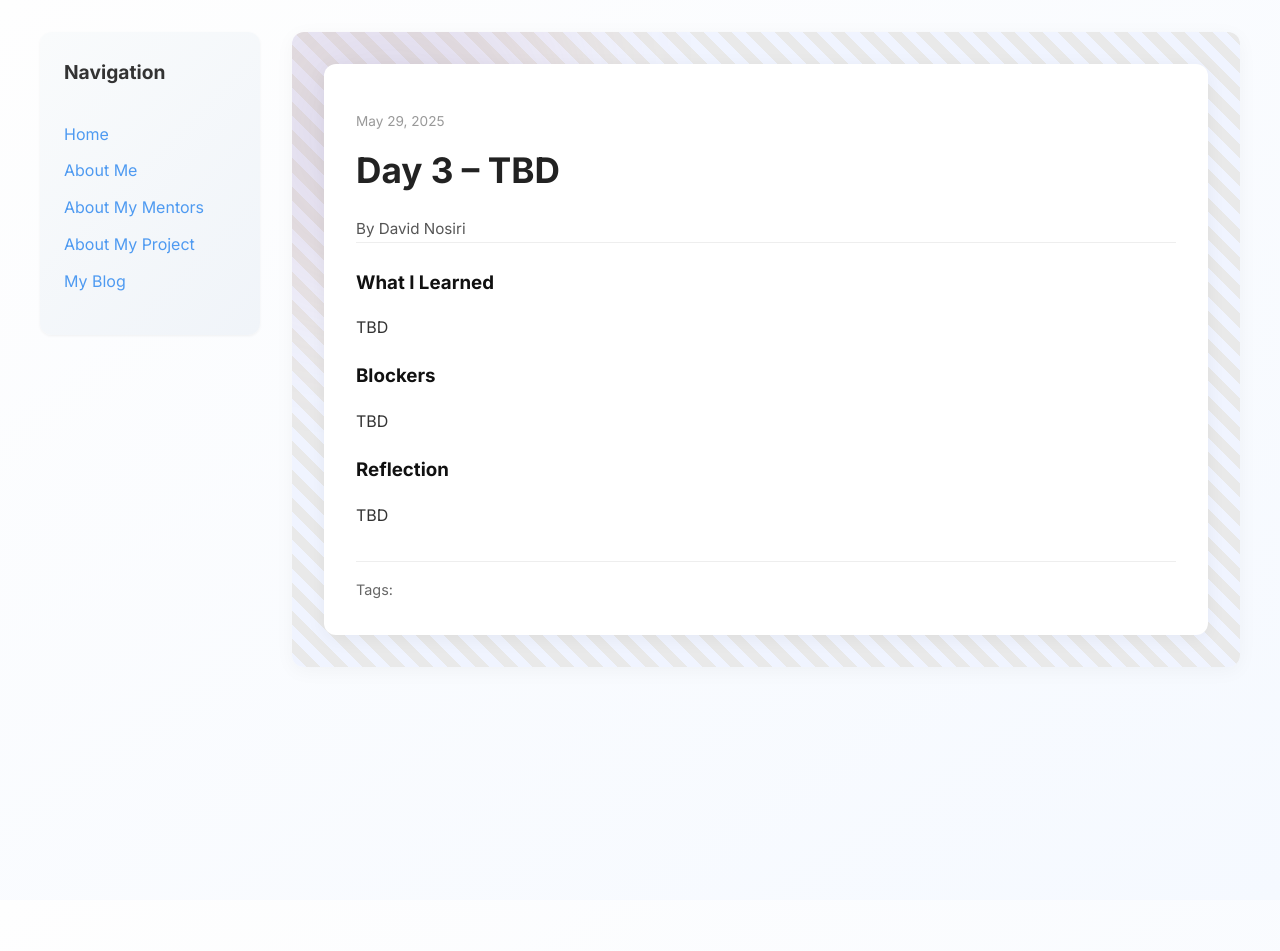
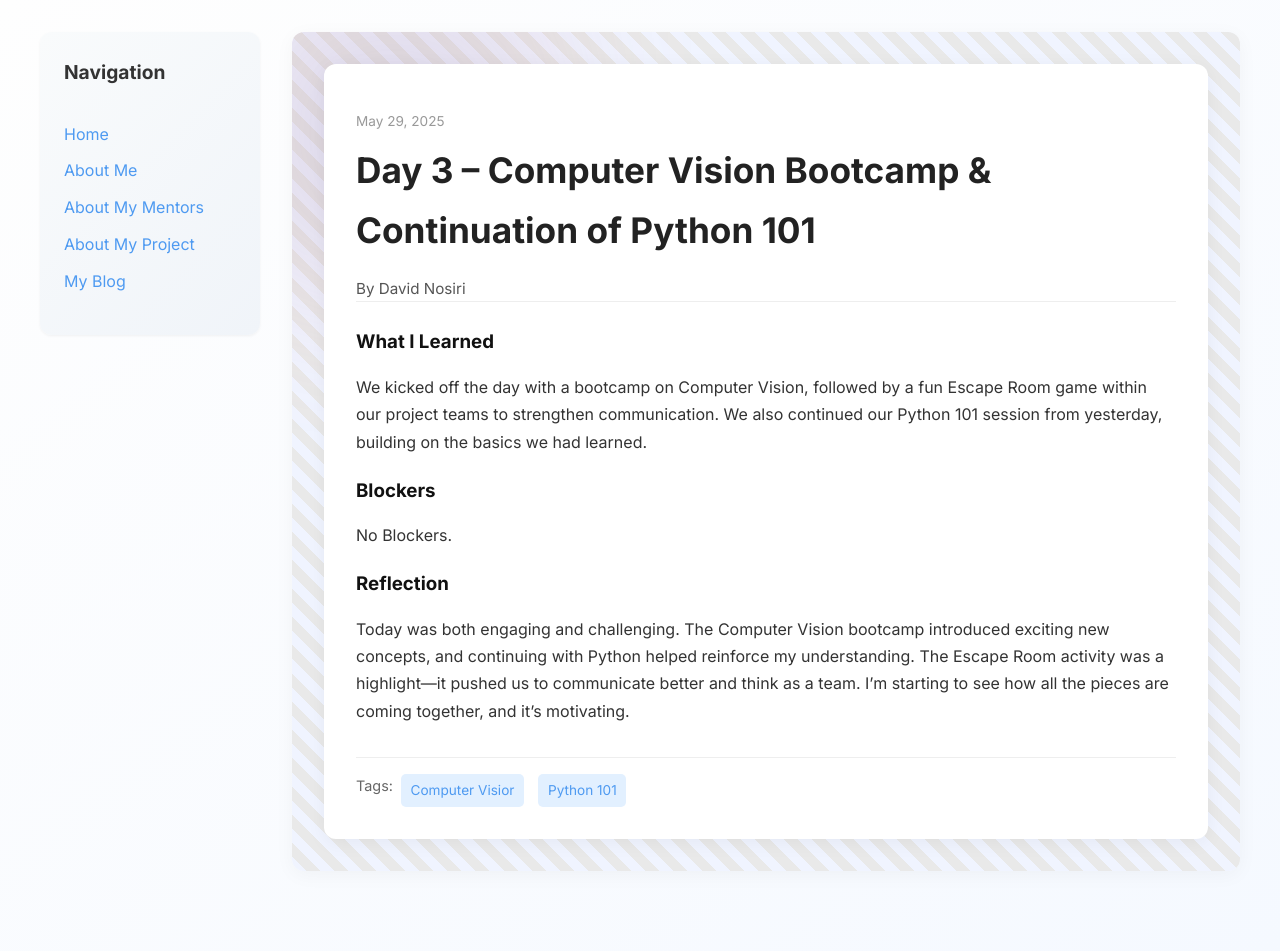
Before and after one commit to dcmaobi/dcmaobi.github.io, a Jekyll site: the page built from _posts/2025-05-29-day-3.md, in a window 1280 px wide. Built offline with Jekyll 4.4.1, drawn with Linux system fonts in a browser that asks for light colours; before the commit the page ends 900 px from its top, so only the background shows below that.

Commit message:
Update 2025-05-29-day-3.md

```diff
--- a/_posts/2025-05-29-day-3.md
+++ b/_posts/2025-05-29-day-3.md
@@ -1,16 +1,17 @@
 ---
 layout: post
-title: "Day 3 – TBD"
+title: "Day 3 – Computer Vision Bootcamp & Continuation of Python 101"
 date: 2025-05-29
 author: David Nosiri
 permalink: /day3.html
-tags: []
+tags: ["Computer Visior", "Python 101"]
 
 what_i_learned: |
-   TBD
+   We kicked off the day with a bootcamp on Computer Vision, followed by a fun Escape Room game within our project teams to strengthen communication. We also continued our Python 101 session from yesterday, building on the basics we had learned.
+
 blockers: |
- TBD
+ No Blockers.
 
 reflection: |
- TBD
+ Today was both engaging and challenging. The Computer Vision bootcamp introduced exciting new concepts, and continuing with Python helped reinforce my understanding. The Escape Room activity was a highlight—it pushed us to communicate better and think as a team. I’m starting to see how all the pieces are coming together, and it’s motivating.
 ---
```
